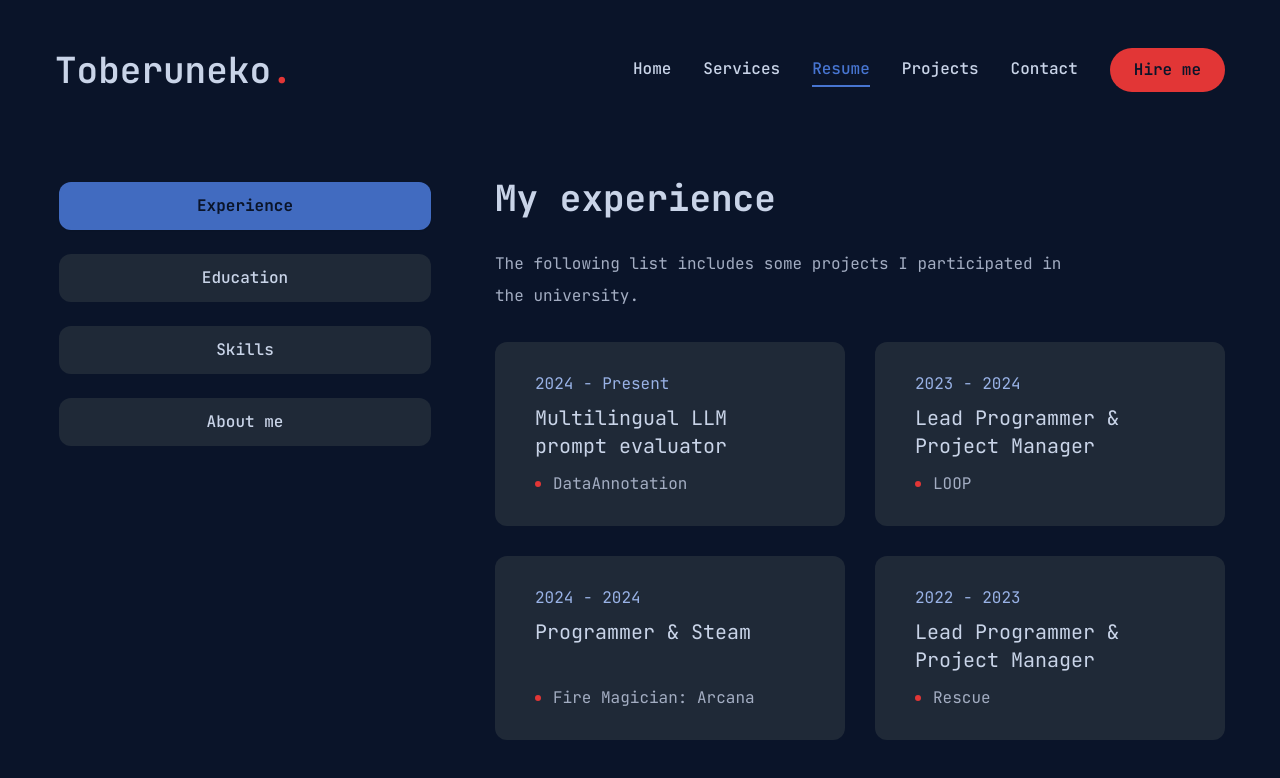
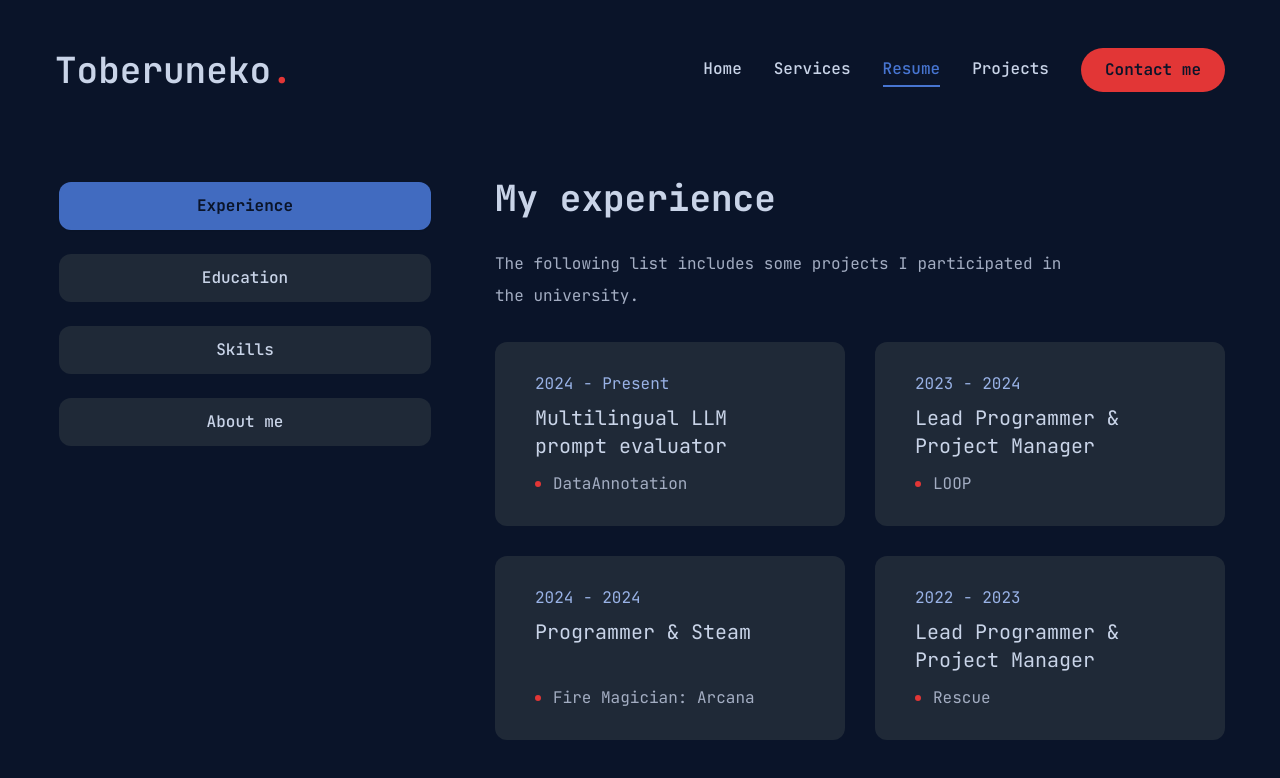
Before and after one commit to Toberu-Neko/Homepage, a Next.js app: page /resume in a window 1280 px wide. Shown: the top 778 px of the page. Built offline with nearby package versions, Linux system fonts and the light colour scheme; a web font is replaced by a local one.

Commit message:
Edited nav bar and easein time

```diff
--- a/components/Header.tsx
+++ b/components/Header.tsx
@@ -20,7 +20,7 @@ const Header = () => {
             <div className="hidden xl:flex items-center gap-8">
               <Nav />
               <Link href='/contact'>
-                <Button>Hire me</Button>
+                <Button>Contact me</Button>
               </Link>
             </div>
 
--- a/components/MobileNav.tsx
+++ b/components/MobileNav.tsx
@@ -22,10 +22,6 @@ const links = [
     {
         name: 'projects',
         path: '/projects'
-    },
-    {
-        name: 'contact',
-        path: '/contact'
     },
 ]
 
--- a/components/Nav.tsx
+++ b/components/Nav.tsx
@@ -21,10 +21,6 @@ const links = [
         name: 'projects',
         path: '/projects'
     },
-    {
-        name: 'contact',
-        path: '/contact'
-    },
 ]
 
 const Nav = () => {
```
